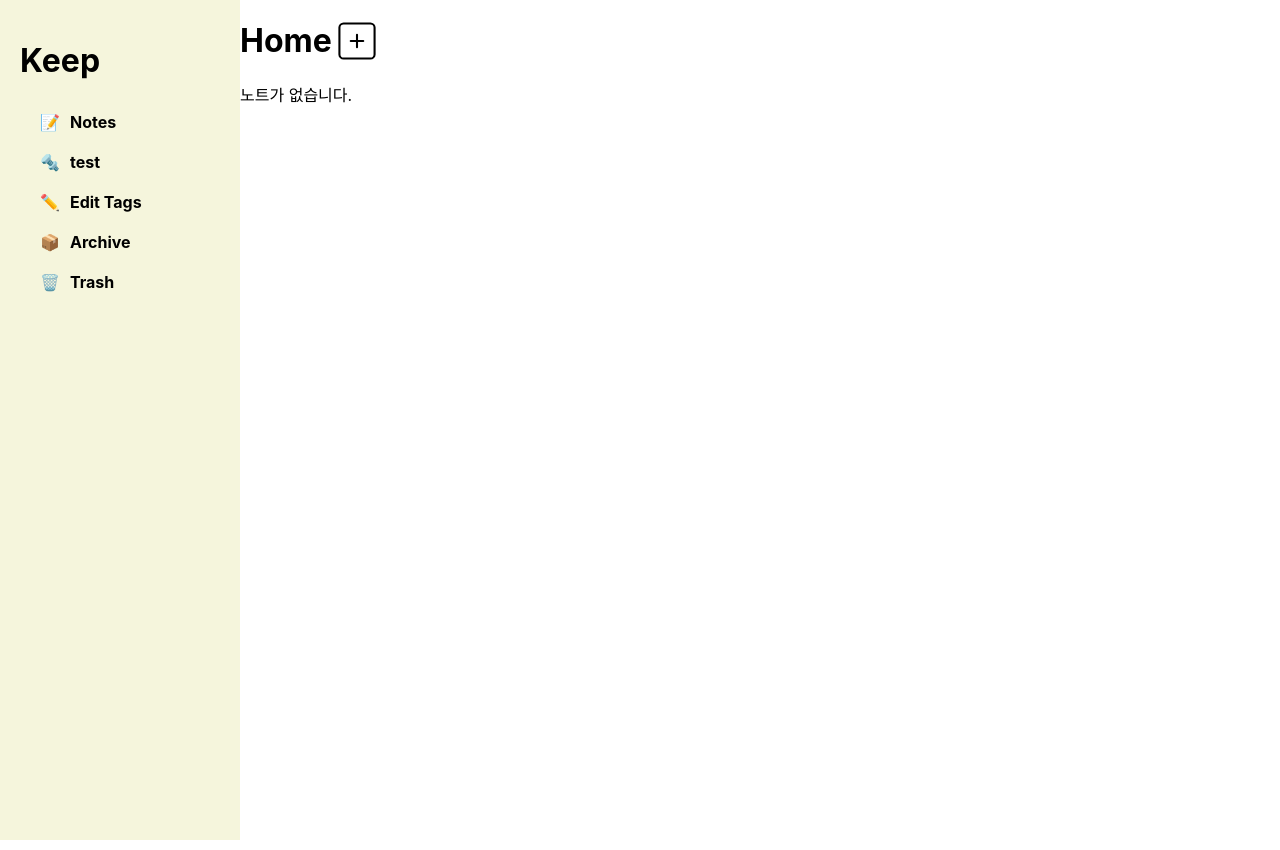
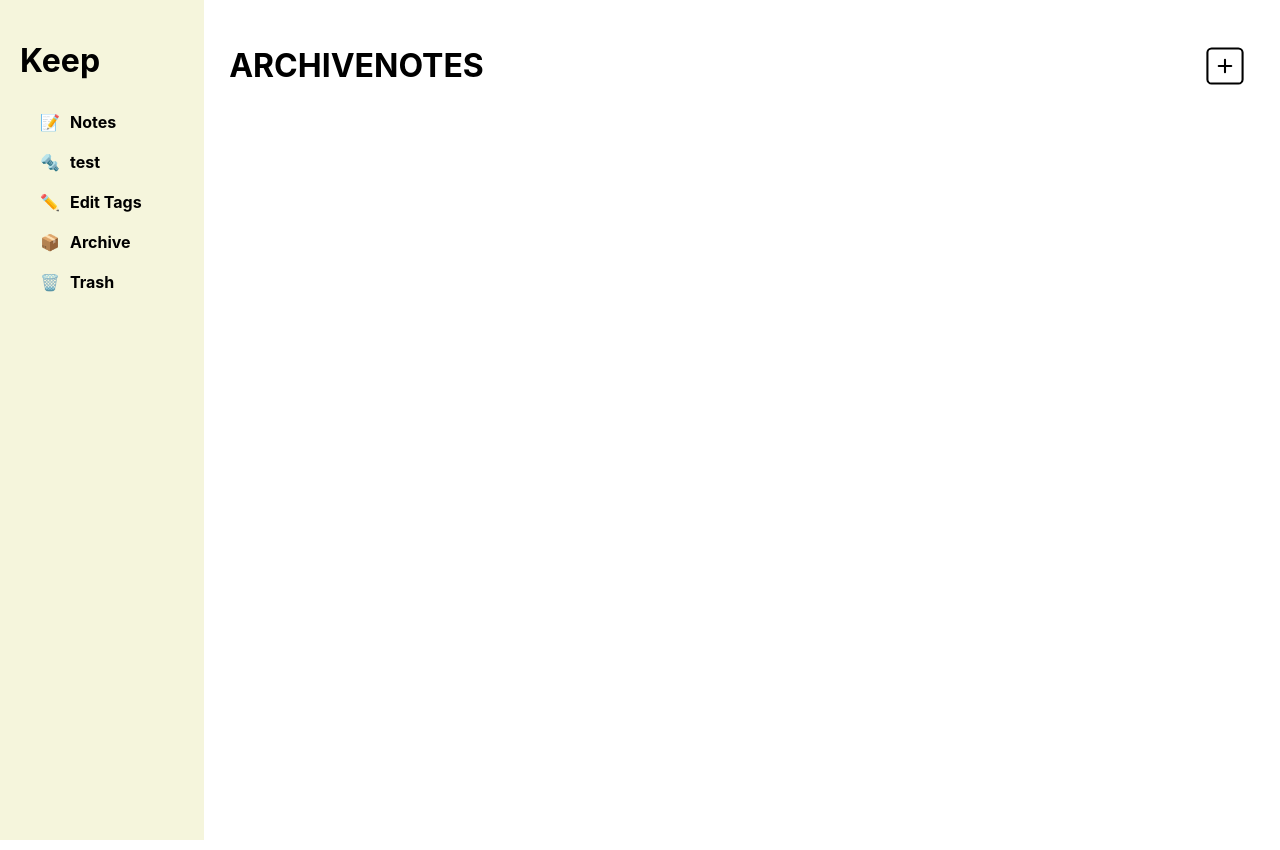
Before and after one commit to koreaygj/note-app, a React (Create React App) app: page /archive in a window 1280 px wide. Built offline with nearby package versions, Linux system fonts and the light colour scheme; the HTML template or start-up script is replaced by a standard one.

Commit message:
fix: archive notes pages styles

```diff
--- a/src/routes/ArchiveNotes/ArchiveNotes.tsx
+++ b/src/routes/ArchiveNotes/ArchiveNotes.tsx
@@ -1,22 +1,9 @@
-import React, { useState } from "react";
 import MainWrapper from "../../components/MainWrapper/MainWrapper";
 import { useAppSelector } from "../../hooks/redux";
-import NewNoteModal from "../../components/Modal/AddNoteModal/AddNoteModal";
-import { toggleAddNoteModal } from "../../store/modal/modalSlice";
-import Header from "../../layout/Header/Header";
 
 function ArchiveNotes() {
   const { archiveNotes } = useAppSelector((state) => state.notesList);
-  return (
-    <div>
-      <Header />
-      {archiveNotes.length === 0 ? (
-        <div>노트가 없습니다.</div>
-      ) : (
-        <MainWrapper notes={archiveNotes} type="archive" />
-      )}
-    </div>
-  );
+  return <MainWrapper notes={archiveNotes} type="archiveNotes" />;
 }
 
 export default ArchiveNotes;
```
